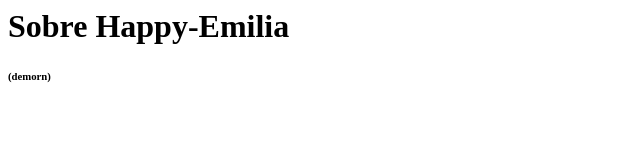
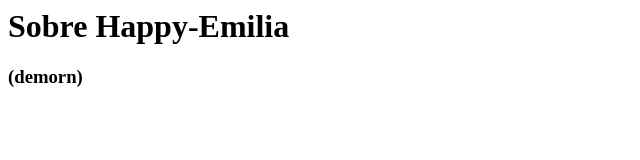
Before and after one commit to Kritofer/website, a plain HTML site: page Main.html in a window 1280 px wide. Shown: the full height of the page, 0-640 px from the left. Drawn offline with Linux system fonts and the light colour scheme.

Commit message:
Update Main.html

```diff
--- a/Main.html
+++ b/Main.html
@@ -1,6 +1,6 @@
 <html>
 <body>
     <h1>Sobre Happy-Emilia</h1>
-    <h6>(demorn)</h6>
+    <h3>(demorn)</h3>
 </body>
 </html>
```
